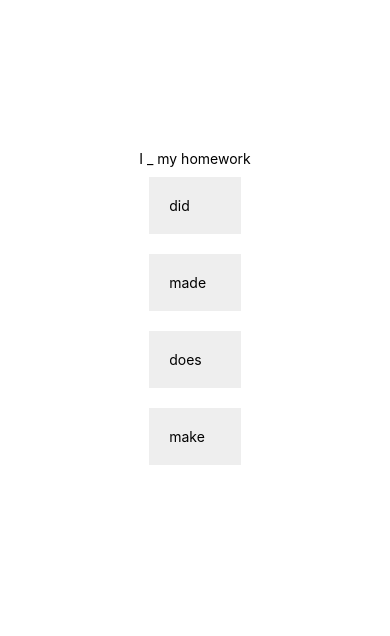
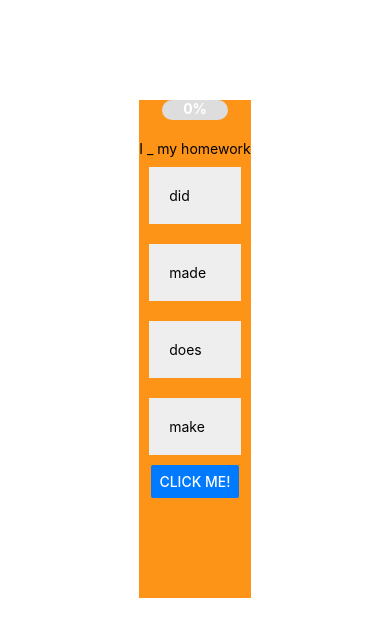
Before and after one commit to eugeneskom/engUkr, a React Native app: screen / in a window 390 px wide. Shown: the top 636 px of the page. Built offline with nearby package versions, Linux system fonts and the light colour scheme.

Commit message:
added progress bar to prepositions

```diff
--- a/components/MatchWords/MatchWords.tsx
+++ b/components/MatchWords/MatchWords.tsx
@@ -1,6 +1,7 @@
 import React, { useState,useEffect } from "react";
 import { matchWordObjType } from "../../types/types";
 import { Text, View, FlatList, SafeAreaView, TouchableOpacity } from "react-native";
+import ProgressBar from "../ProgressBar/ProgressBar";
 
 type MatchWordsProps = {
   words: matchWordObjType[];
--- a/components/Prepositions/Preposition.tsx
+++ b/components/Prepositions/Preposition.tsx
@@ -1,5 +1,6 @@
 import React, { useEffect, useState } from "react";
-import { FlatList, Text, View, TouchableOpacity } from "react-native";
+import { FlatList, Text, View, TouchableOpacity, Button } from "react-native";
+import ProgressBar from "../ProgressBar/ProgressBar";
 
 type preposObj = {
   id: number;
@@ -16,14 +17,12 @@ export default function Preposition({ prepRows }: PrepositionProps) {
   const [count, setCount] = useState(0);
   const [rows, setRows] = useState<preposObj[]>(prepRows);
   const [correctAnswer, setCorrectAnser] = useState(rows[count].preposition);
-  const [isCorrect, setIsCorrect] = useState<null | boolean>(null);
   const [currentRow, setCurrentRow] = useState<preposObj>(prepRows[0]);
   const [isFinished, setIsFinished] = useState(false);
 
   useEffect(() => {
     setCurrentRow(rows[count]);
     setCorrectAnser(rows[count].preposition);
-    setIsCorrect(null);
     setIsFinished(false);
     return () => {
       // Cleanup function
@@ -33,15 +32,13 @@ export default function Preposition({ prepRows }: PrepositionProps) {
   const selectPrepHandler = (preposition: string) => {
     const rowsNumber = rows.length - 1;
     const isCorrect = correctAnswer === preposition;
-    setIsCorrect(isCorrect);
-
     if (isCorrect && count < rowsNumber) {
       setCurrentRow((prevRow) => {
         return { ...prevRow, sentence: prevRow.sentence.replace("_", preposition) };
       });
       setTimeout(() => {
         setCount(count + 1);
-      }, 500);
+      }, 300);
     } else if (count >= rowsNumber) {
       setIsFinished(true);
     }
@@ -60,14 +57,22 @@ export default function Preposition({ prepRows }: PrepositionProps) {
     return index.toString();
   };
 
+  const handleNext = () => {
+    console.log("next");
+  };
+
   return (
     <>
       {!isFinished ? (
-        <View>
-          {isCorrect === false && <Text>Wrong answer!</Text>}
-          {isCorrect && <Text>Hooray, you did it!</Text>}
-          <Text>{currentRow.sentence}</Text>
-          <FlatList data={currentRow.choices} keyExtractor={keyExtractor} renderItem={renderItem} />
+        <View style={Styles.container}>
+          <ProgressBar total={rows.length} answered={count} />
+          <View style={Styles.content}>
+            <Text>{currentRow.sentence}</Text>
+            <FlatList data={currentRow.choices} keyExtractor={keyExtractor} renderItem={renderItem} />
+          </View>
+          <View>
+            <Button style={Styles.nextBtn} title="Click Me!" onPress={handleNext} color="#007AFF" />
+          </View>
         </View>
       ) : (
         <View>
@@ -79,12 +84,20 @@ export default function Preposition({ prepRows }: PrepositionProps) {
 }
 
 const Styles = {
-  view: {
+  container: {
     flex: 1,
+    justifyContent: "stretch",
+    alignItems: "center",
+    backgroundColor: "#FD9317",
+  },
+  content: {
+    alignSelf: "flex-start",
   },
   item: {
     padding: 20,
     backgroundColor: "#eee",
     margin: 10,
   },
+  nextBtn: {
+  },
 };
--- /dev/null
+++ b/components/ProgressBar/ProgressBar.tsx
@@ -0,0 +1,60 @@
+import React, { useState, useEffect, useRef } from 'react';
+import { View, Text, StyleSheet, Animated } from 'react-native';
+
+interface progBarProps {
+  total: number,
+  answered: number
+}
+
+const ProgressBar = ({ total, answered }: progBarProps) => {
+  const [progress, setProgress] = useState(new Animated.Value(0));
+
+  useEffect(() => {
+    Animated.timing(progress, {
+      toValue: answered,
+      duration: 500, // Adjust the duration of the animation (in milliseconds) as per your preference
+      useNativeDriver: false, // 'true' if you want to use the native driver for performance (only available for certain properties)
+    }).start();
+  }, [answered, progress]);
+
+  const widthAnimation = progress.interpolate({
+    inputRange: [0, total],
+    outputRange: ['0%', '100%'],
+    extrapolate: 'clamp',
+  });
+
+  return (
+    <View style={styles.progressBar}>
+      <Animated.View style={[styles.progress, { width: widthAnimation }]} />
+      <Text style={styles.progressText}>{`${Math.round((answered / total) * 100)}%`}</Text>
+    </View>
+  );
+};
+
+const styles = StyleSheet.create({
+  progressBar: {
+    width: '60%',
+    height: 20,
+    borderRadius: 10,
+    backgroundColor: '#ddd',
+    overflow: 'hidden',
+    marginBottom: 20
+  },
+  progress: {
+    height: '100%',
+    backgroundColor: '#4caf50',
+  },
+  progressText: {
+    position: 'absolute',
+    top: 0,
+    left: 0,
+    right: 0,
+    bottom: 0,
+    textAlign: 'center',
+    textAlignVertical: 'center',
+    color: '#fff',
+    fontWeight: 'bold',
+  },
+});
+
+export default ProgressBar;
```
